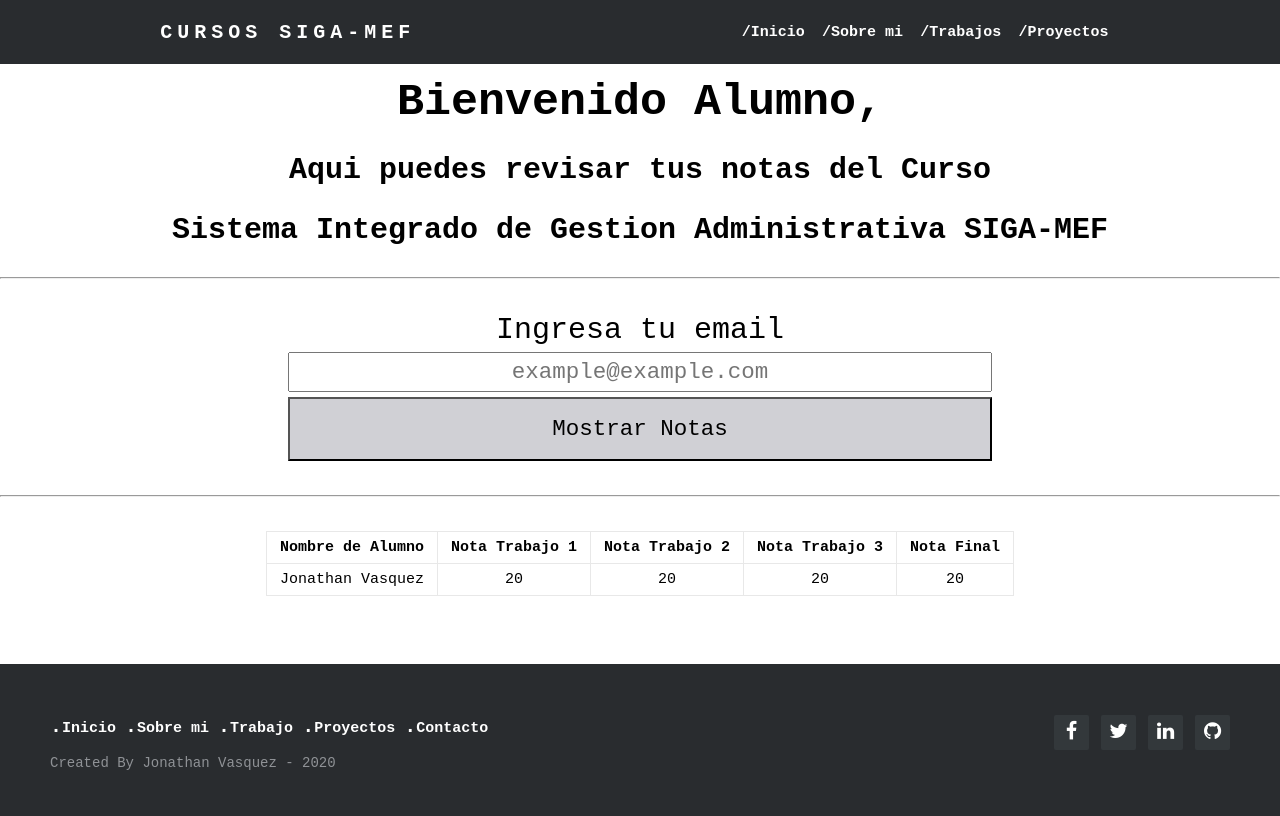
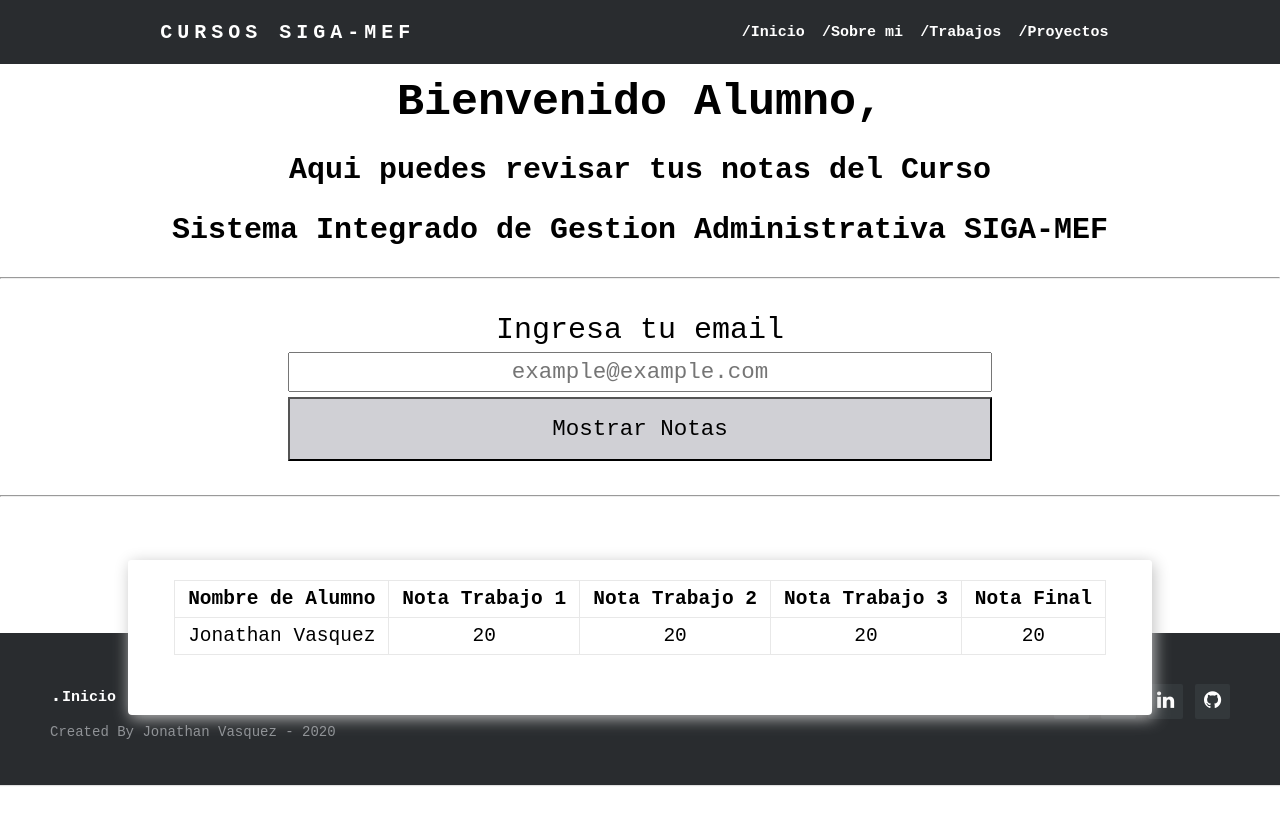
Before and after one commit to jahnethan/web_notes, a plain HTML site: page index.html in a window 1280 px wide. Both pictures are taken after a click on the button "Mostrar Notas". Drawn offline with Linux system fonts and the light colour scheme.

Commit message:
add pop ou table

```diff
--- a/css/styles.css
+++ b/css/styles.css
@@ -82,25 +82,106 @@
     font-size: 1.5em;
 
 }
-
+/* Button Styling*/
 button{
     width: 88vh;
     height: 8vh;
     text-align: center ;
     font-size: 1.5em;
     background-color: #d0d0d5;
+    /*For pop up*/
+    outline: none;
+    transition: transform 0.25s;
 }
 button:hover{
     background-color: #1b1b32;
     color: #f5f6f7;
+
 }
 
+button.active {
+    transform: rotate(135deg);
+    transition: transform 0.5s;
+}
+
+/* POP UP START
+*/
+.wrap{
+    position: absolute;
+    overflow: hidden;
+    top: 70%;
+    right: 10%;
+    bottom: 85px;
+    left: 10%;
+    padding: 20px;
+    display: block;
+    border-radius: 4px;
+    transform: translateY(20px);
+    transition: all 0.5s;
+    visibility: hidden;
+}
+
+.wrap .content{
+    opacity: 0;
+}
+
+.wrap:before{
+    position: absolute;
+    width: 1px;
+    height: 1px;
+    background: white;
+    content: "";
+    bottom: 10px;
+    left: 50%;
+    top: 95%;
+    color: #fff;
+    border-radius: 50%;
+    -webkit-transition: all 600ms cubic-bezier(0.215, 0.61, 0.355, 1);
+    transition: all 600ms cubic-bezier(0.215, 0.61, 0.355, 1);
+}
+
+.wrap.active{
+    display: block;
+    visibility: visible;
+    box-shadow: 2px 3px 16px silver;
+    transition: all 600ms;
+    transform: translateY(0px);
+    transition: all 0.5s;
+
+}
+
+.wrap.active:before{
+    height: 2000px;
+    width: 2000px;
+    border-radius: 50%;
+    top: 50%;
+    left: 50%;
+    margin-left: -1000px;
+    margin-top: -1000px;
+    display: block;
+    -webkit-transition: all 600ms cubic-bezier(0.215, 0.61, 0.355, 1);
+    transition: all 600ms cubic-bezier(0.215, 0.61, 0.355, 1);
+}
+
+.wrap.active .content{
+    position: relative;
+    z-index: 1;
+    opacity: 1;
+    transition: all 600ms cubic-bezier(0.55, 0.055, 0.675, 0.19);
+}
+
+/* POP UP END
+*/
+
 /*Style for tables*/
+.table-container{
 
+}
 table
 {
     border-collapse: collapse;
     margin: auto;
+    font-size: 1.3em;
 
 }
 th{
@@ -204,12 +285,36 @@
 
 
 /*media queries*/
+@media screen and (max-width:1168px){
+    table{
+        font-size: 1.1em;
+    }
+}
+@media screen and (max-width:1008px){
+    table{
+        font-size: 0.9em;
+    }
+}
+
+@media screen and (max-width:453px){
+    /* tabla pop up*/
+   .wrap{
+       margin-top:50px;
+       top: 10%;
+       bottom: -50px;
+   }
+   table{
+       font-size: 1.1em;
+   }
+}
 
 @media screen and (max-width:1024px){
     .nav-links{
         width: 60%;
     }
 }
+
+
 
 @media screen and (max-width:768px){
     body{
@@ -314,6 +419,14 @@
         line-height: 1.8;
     }
 
+    /* tabla pop up*/
+    .wrap{
+        top: 55%;
+    }
+    table{
+        font-size: 1.1em;
+    }
+
 }
 .nav-active{
     transform: translateX(0%);
--- a/index.html
+++ b/index.html
@@ -53,13 +53,17 @@
                             <br>
                             <input type="text" id="email-text" name="search-notes" placeholder="example@example.com">
                             <br>
+                            <!--<button type="button" name="search-notes" onclick="showNotes()">Mostrar Notas</button>-->
                             <button type="button" name="search-notes">Mostrar Notas</button>
                         </p>
 
                 </form>
             </div>
-            <br><br><hr><br><br>
-            <table>
+            <br><br><hr><br><br><br><br>
+
+            <div class="wrap">
+                <div class="content">
+                    <table class="table-container" id="TableShowNotes">
                         <thead>
                             <tr>
                                 <th class="align-start">Nombre de Alumno</th>
@@ -81,9 +85,13 @@
                         </tbody>
 
                     </table>
+                </div>
+            </div>
             <br><br><br><br>
         </article>
     </section>
+
+
 
     <footer class="footer-distributed">
 		<div class="footer-right">
--- a/js/javascript.js
+++ b/js/javascript.js
@@ -20,4 +20,33 @@
     });
 }
 
+//function table
+
+const ShowNotes2 = ()=>{
+    const button = document.querySelector('button');
+    const nav = document.querySelector('.wrap');
+
+
+    button.addEventListener('click', ()=> {
+        //Toggle Nav
+        nav.classList.toggle('active');
+
+        //Burger Animation
+        //burger.classList.toggle('toggle');
+    });
+}
+
+ShowNotes2();
+
+
+function showNotes(){
+    var x = document.getElementById("TableShowNotes");
+    if(x.style.display === "none"){
+        x.style.display = "inline-block";
+    }
+    else{
+        x.style.display = "none"
+    }
+}
+
 navSlide();
```
Lines whose indentation alone changed are shown as unchanged.
